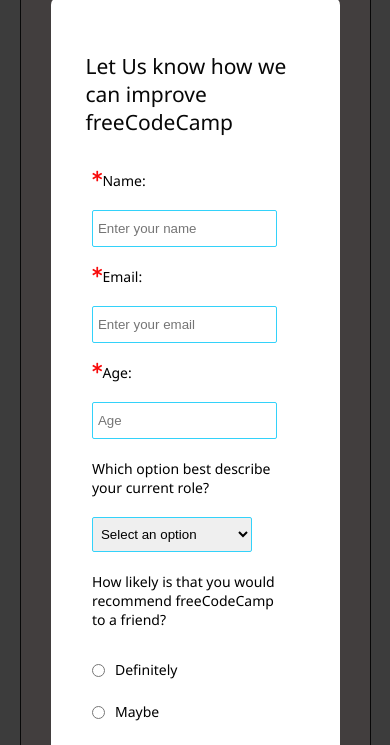
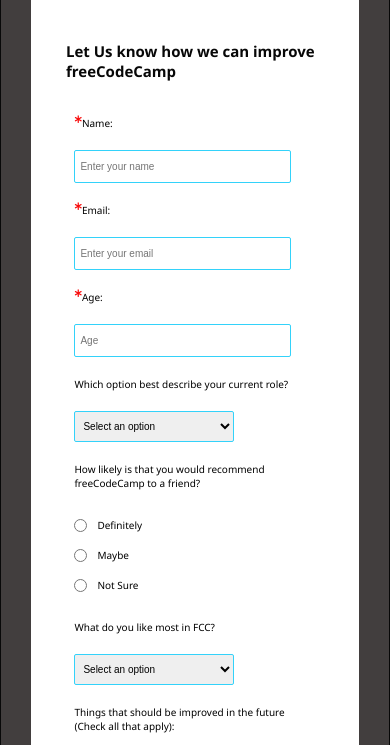
Before and after one commit to simonmagabe/SurveyForm, a plain HTML site: page index.html in a window 390 px wide. Shown: the part 131-876 px from the top of the page. Drawn offline with Linux system fonts and the light colour scheme.

Commit message:
Refactor @media queries for smaller screens

```diff
--- a/style.css
+++ b/style.css
@@ -194,7 +194,14 @@ footer {
 	color: #d1f3fc;
 }
 
-@media (max-width: 900px) {
+@media (max-width: 1200px) {
+	body {
+		font-size: 12px;
+	}
+
+	.container {
+		width: 100%;
+	}
 
 	#survey-form .row {
 		width: 90%;
@@ -218,10 +225,61 @@ footer {
 	.submit #submit {
 		width: 70px;
 	}
+
+	#name,
+	#email,
+	#age {
+		font-size: 12px;
+	}
+
+	#preference,
+	#dropdown {
+		font-size: 12px;
+	}
 }
 
-@media(max-width: 500px) {
+@media(max-width: 700px) {
+	body {
+		font-size: 10px;
+	}
+
+	#sub-title {
+		font-weight: bold;
+	}
+
 	.container-fluid {
 		width: 100%;
 	}
+
+	#name,
+	#email,
+	#age {
+		font-size: 10px;
+	}
+
+	#preference,
+	#dropdown {
+		font-size: 10px;
+	}
 }
+
+@media(max-width: 350px) {
+	body {
+		font-size: 10px;
+	}
+
+	.container {
+		width: 100%;
+	}
+
+	.container-fluid {
+		width: 100%;
+	}
+
+	#name,
+	#email,
+	#age {
+		width: 100%;
+		font-size: 10px;
+	}
+}
```
